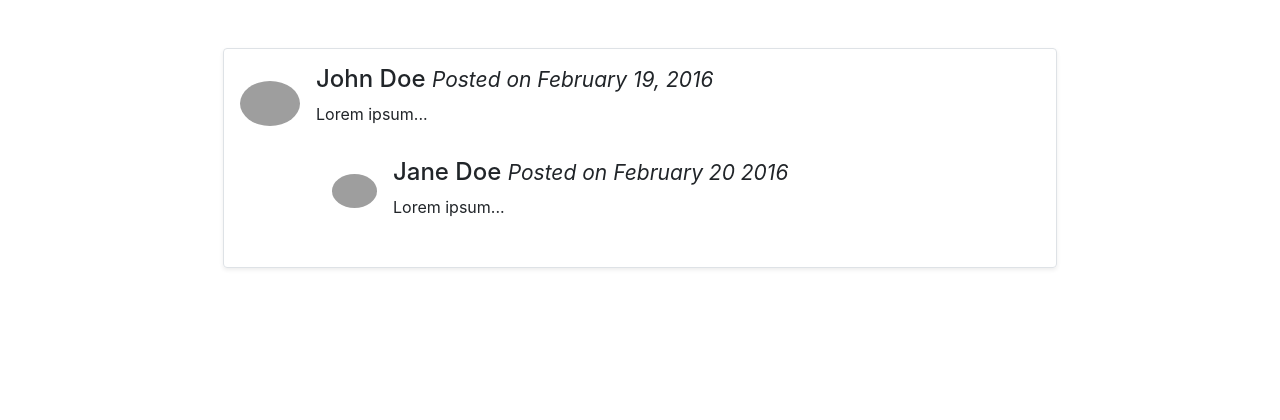
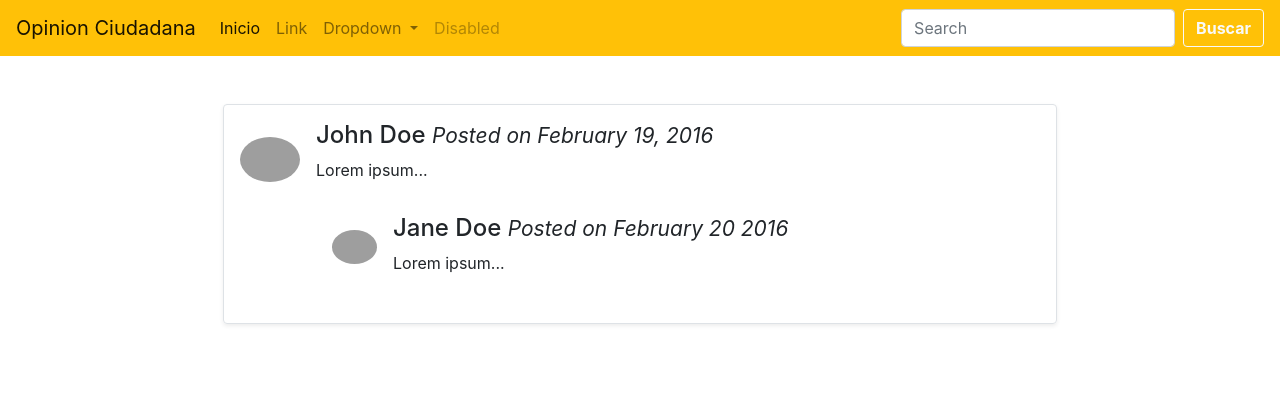
Before and after one commit to Frey182/opinion-ciudadana, a PHP site: page / in a window 1280 px wide. Shown: the top 420 px of the page. Before the commit the page ends 269 px from the top, so only its background shows below. Run offline with PHP 8.4, Linux system fonts and the light colour scheme; grey boxes are pictures that could not be loaded.

Commit message:
se le agrego barnav al archivo index.php

```diff
--- a/index.php
+++ b/index.php
@@ -18,6 +18,42 @@
     <script src="https://cdn.jsdelivr.net/npm/bootstrap@4.6.1/dist/js/bootstrap.bundle.min.js"></script>
 </head>
 <body>
+    <nav class="navbar navbar-expand-lg navbar-light bg-warning">
+        <a class="navbar-brand" href="#">Opinion Ciudadana</a>
+            <button class="navbar-toggler" type="button" data-toggle="collapse" data-target="#navbarSupportedContent" aria-controls="navbarSupportedContent" aria-expanded="false" aria-label="Toggle navigation">
+                <span class="navbar-toggler-icon"></span>
+            </button>
+
+        <div class="collapse navbar-collapse" id="navbarSupportedContent">
+            <ul class="navbar-nav mr-auto">
+                <li class="nav-item active">
+                    <a class="nav-link" href="#">Inicio <span class="sr-only">(current)</span></a>
+                </li>
+                <li class="nav-item">
+                    <a class="nav-link" href="#">Link</a>
+                </li>
+                <li class="nav-item dropdown">
+                    <a class="nav-link dropdown-toggle" href="#" role="button" data-toggle="dropdown" aria-expanded="false">
+                    Dropdown
+                    </a>
+                    <div class="dropdown-menu">
+                    <a class="dropdown-item" href="#">Action</a>
+                    <a class="dropdown-item" href="#">Another action</a>
+                    <div class="dropdown-divider"></div>
+                    <a class="dropdown-item" href="#">Something else here</a>
+                    </div>
+                </li>
+                <li class="nav-item">
+                    <a class="nav-link disabled">Disabled</a>
+                </li>
+            </ul>
+            <form class="form-inline my-2 my-lg-0">
+                <input class="form-control mr-sm-2" type="search" placeholder="Search" aria-label="Search">
+
+                <button type="submit" class="btn btn-outline-light font-weight-bold">Buscar</button>
+            </form>
+        </div>
+    </nav>
     <div class="container p-5 w-75" style="height:100vh;">
         <div class="container h-100">
             <div class="media border p-3 rounded shadow-sm">
```
